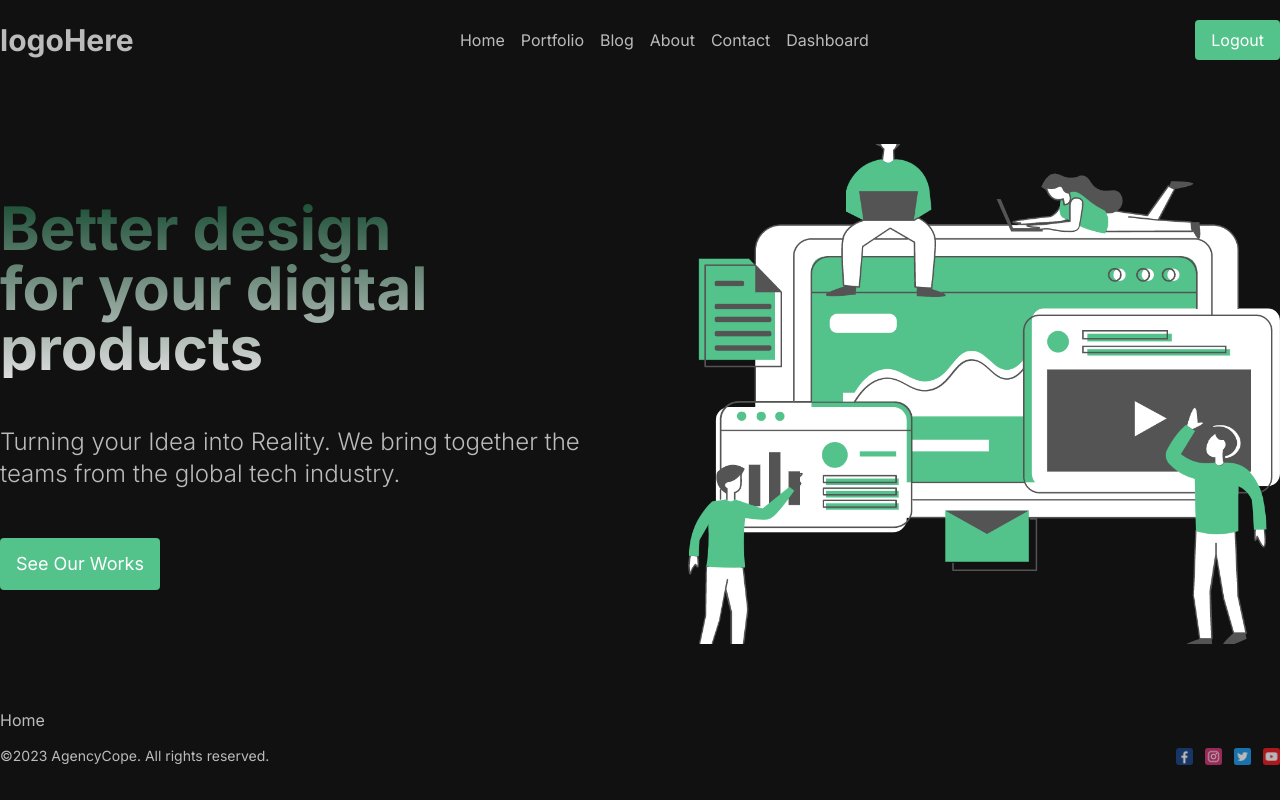
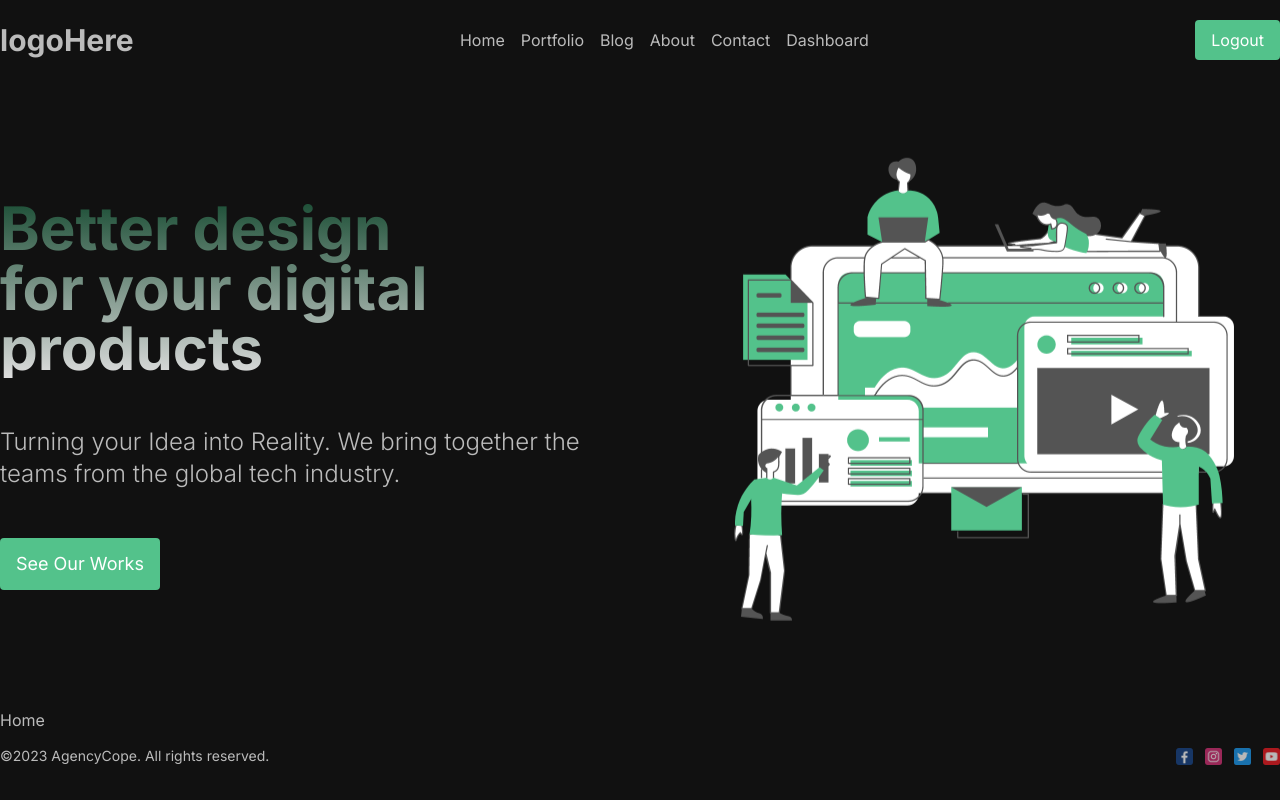
Before and after one commit to abdurrahmanrahat/nextjs-yt-lamadev, a Next.js app: page / in a window 1280 px wide. Built offline with nearby package versions, Linux system fonts and the light colour scheme.

Commit message:
image animation added

```diff
--- a/src/app/globals.css
+++ b/src/app/globals.css
@@ -2,15 +2,45 @@
 @tailwind components;
 @tailwind utilities;
 
-*{
+* {
   box-sizing: border-box;
   padding: 0%;
   margin: 0%;
 }
 
-html, body{
+html,
+body {
   max-width: 100vw;
   overflow-x: hidden;
   background-color: #111;
   color: #bbb;
 }
+
+/* contact page image animation */
+.img-animation {
+  animation: move 3s infinite ease alternate;
+}
+
+@keyframes move {
+  from {
+    transform: translateY(-15px);
+  }
+  to {
+    transform: translateY(0px) scale(1.03);
+  }
+}
+
+
+/* Home page image animation */
+.img-home-animation {
+    animation: move 3s infinite ease alternate;
+  }
+
+  @keyframes move {
+    from {
+      transform: translateY(-10px);
+    }
+    to {
+      transform: translateY(10px);
+    }
+  }
--- a/src/components/ContactPage/ContactPage.jsx
+++ b/src/components/ContactPage/ContactPage.jsx
@@ -17,7 +17,7 @@ const ContactPageCom = () => {
             src="/contact.png"
             alt="Contact Img"
             fill={true}
-            className=""
+            className="object-contain img-animation"
           />
         </div>
 
--- a/src/components/HomePage/BannerSection/BannerSection.jsx
+++ b/src/components/HomePage/BannerSection/BannerSection.jsx
@@ -18,7 +18,7 @@ const BannerSection = () => {
       </div>
       <div className="flex-1">
         <Image
-          className="w-[100%] h-[500px] object-cover"
+          className="w-[100%] h-[500px] object-contain img-home-animation"
           src={BannerImg}
           alt="Hero Image"
         />
```
Lines whose indentation alone changed are shown as unchanged.
